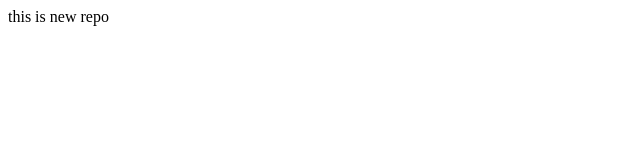
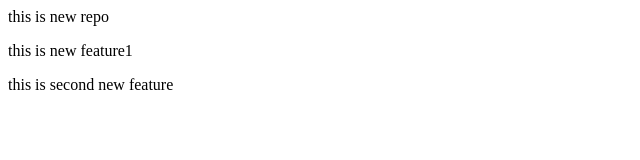
Before and after one commit to sahildhiman0948-hub/localrepo, a plain HTML site: page index.html in a window 1280 px wide. Shown: the whole page, without its empty margins (0-640 px from the left). Drawn offline with Linux system fonts and the light colour scheme.

Commit message:
this is feature1

```diff
--- a/index.html
+++ b/index.html
@@ -1 +1,3 @@
 <p>this is new repo</p>
+<p>this is new feature1</p>
+<p>this is second new feature</p>
```
